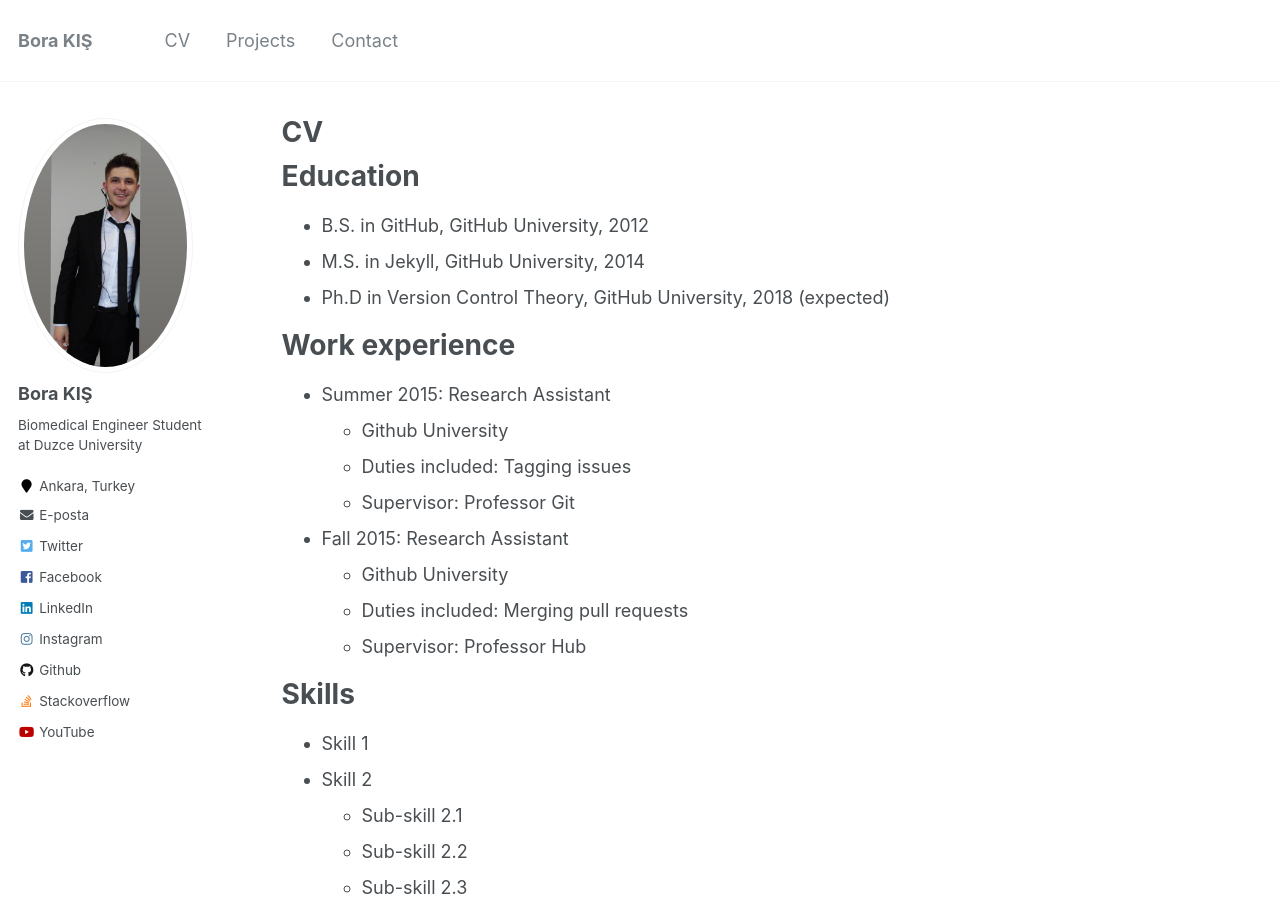
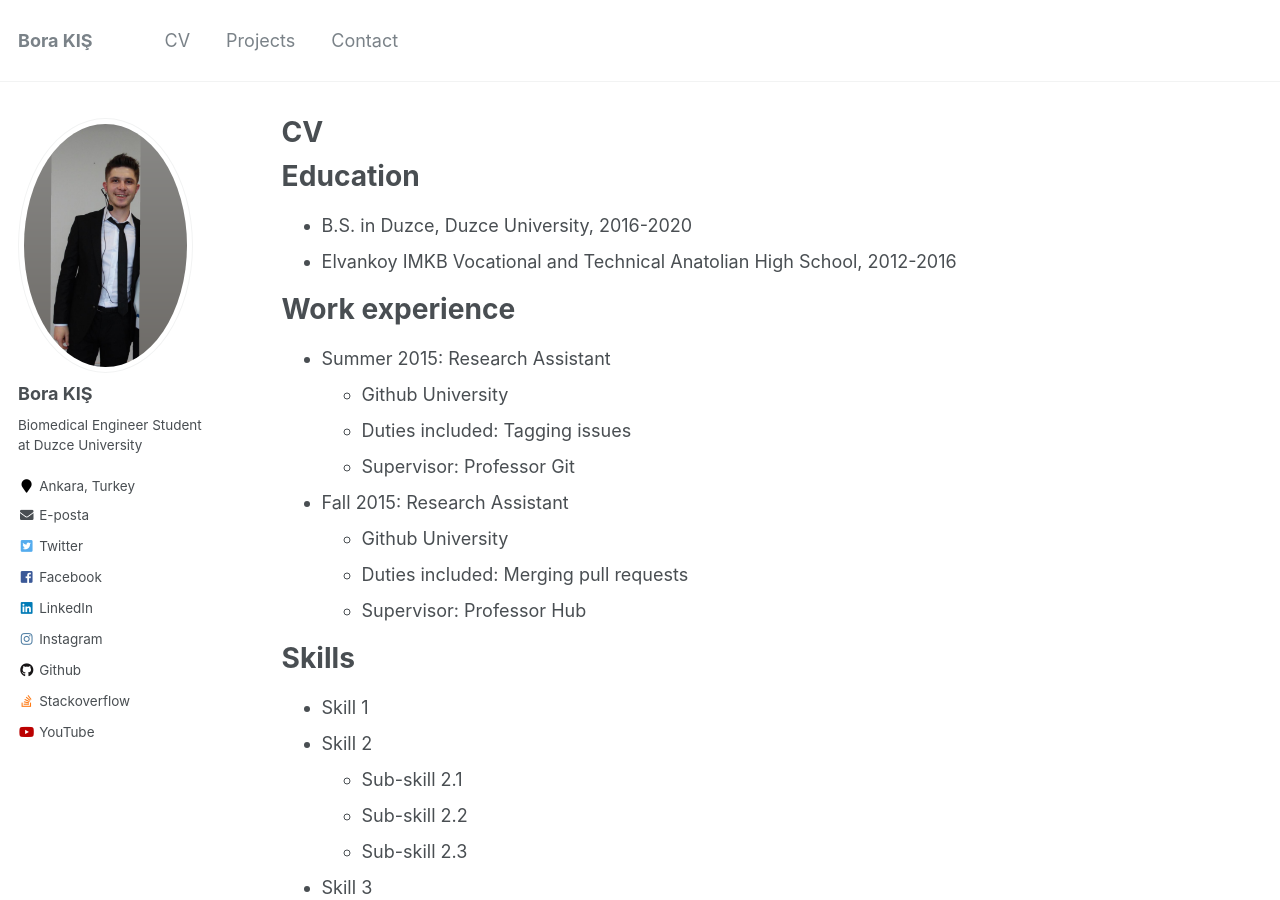
Before and after one commit to BoraKis/borakis.github.io, a Jekyll site: the page built from _pages/cv.md, in a window 1280 px wide and 900 px high. Built offline with Jekyll 4.4.1, drawn with Linux system fonts in a browser that asks for light colours.

Commit message:
Update cv.md

```diff
--- a/_pages/cv.md
+++ b/_pages/cv.md
@@ -11,9 +11,8 @@ redirect_from:
 
 Education
 ======
-* B.S. in GitHub, GitHub University, 2012
-* M.S. in Jekyll, GitHub University, 2014
-* Ph.D in Version Control Theory, GitHub University, 2018 (expected)
+* B.S. in Duzce, Duzce University, 2016-2020
+* Elvankoy IMKB Vocational and Technical Anatolian High School, 2012-2016
 
 Work experience
 ======
```
